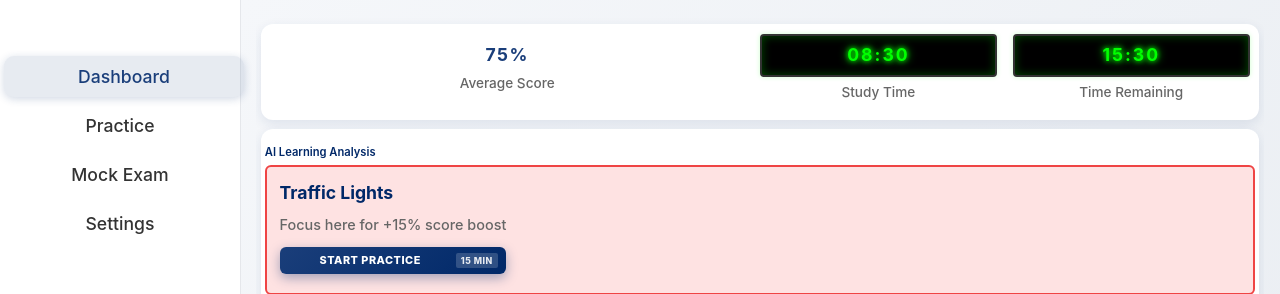
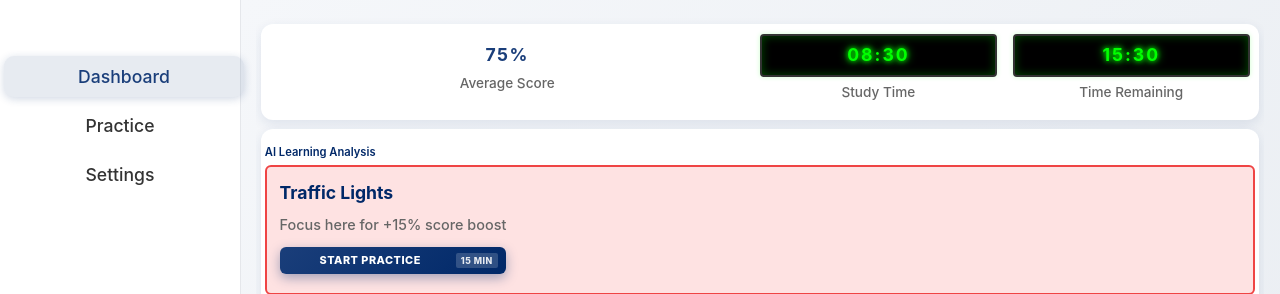
Before and after one commit to fullcircleAI/cbr-ai-coach, a React (Create React App) app: page / in a window 1280 px wide. Shown: the top 294 px of the page. Built offline with nearby package versions, Linux system fonts and the light colour scheme.

Commit message:
Remove Mock Exam from navigation
✅ Deleted Mock Exam from sidebar and footer navigation
✅ Navigation now shows only:
  - Dashboard
  - Practice
  - Settings

Mock Exam routes still work if accessed directly, but removed from main navigation.

```diff
--- a/src/components/Navigation.tsx
+++ b/src/components/Navigation.tsx
@@ -21,13 +21,6 @@ export const Navigation: React.FC = () => {
       icon: '🧪',
       path: '/tests',
       description: 'Practice tests and mock exams'
-    },
-    {
-      id: 'mock-exam',
-      label: 'Mock Exam',
-      icon: '📝',
-      path: '/mock-exam',
-      description: 'Full mock exams'
     },
     {
       id: 'settings',
```
